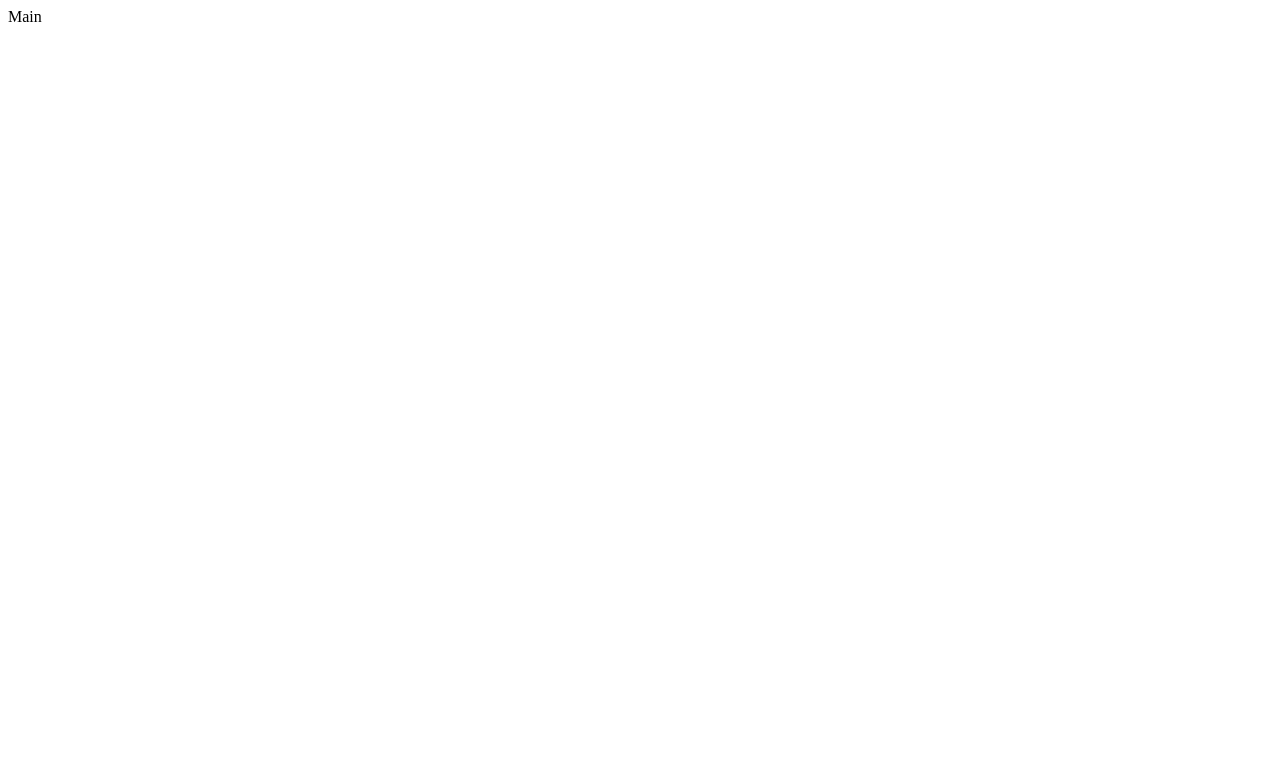
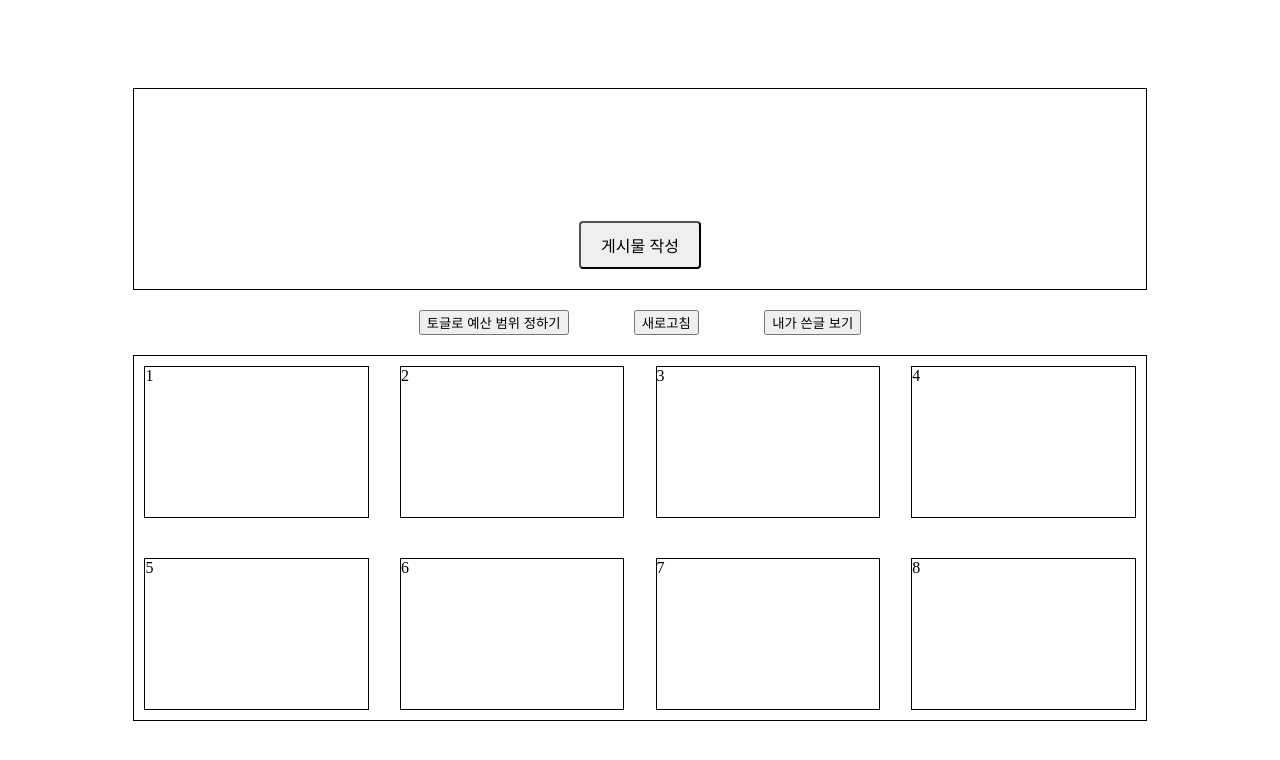
Before and after one commit to Nidurolak/travelproject, a React (Create React App) app: page / in a window 1280 px wide. Shown: the top 760 px of the page. Built offline with nearby package versions, Linux system fonts and the light colour scheme; no server answers.

Commit message:
data.data 잡기 실패

```diff
--- /dev/null
+++ b/src/api/Main.js
@@ -0,0 +1,11 @@
+import axios from "axios";
+
+const randomList = async () => {
+  try {
+    const response = await axios.get("http://sparta-kdh.kro.kr/api/travel");
+    return response;
+  } catch (e) {
+    console.log("showStore", e);
+  }
+};
+export { randomList };
--- a/src/pages/Main.js
+++ b/src/pages/Main.js
@@ -1,7 +1,114 @@
 import React from "react";
+import styled from "styled-components";
+import { useNavigate } from "react-router";
+import { useState } from "react";
+import { useQuery } from "react-query";
+import { randomList } from "../api/Main";
+const Main = () => {
+  const navigate = useNavigate();
+  const items = [
+    1, 2, 3, 4, 5, 6, 7, 8, 9, 10, 11, 12, 13, 14, 15, 16, 17, 18, 19, 20,
+  ];
+  const { isLoading, data } = useQuery("randomlist", randomList);
+  console.log(data);
+  // const { isLoading: lodingOn, data: dataOn } = useQuery(
+  //   "listFliter",
+  //   randomList
+  // );
 
-function Main() {
-  return <div>Main</div>;
-}
+  const [visibleItems, setVisibleItems] = useState(items.slice(0, 8));
+
+  const handleRefresh = () => {
+    const newItems = items.slice(0, Math.floor(Math.random() * 8) + 2);
+    setVisibleItems(newItems);
+  };
+
+  return (
+    <Wrapper>
+      <Box>
+        <Button onClick={() => navigate("/write")}>게시물 작성</Button>
+      </Box>
+      <ButtonsWrapper>
+        <button>토글로 예산 범위 정하기</button>
+        <button onClick={handleRefresh}>새로고침</button>
+        <button>내가 쓴글 보기</button>
+      </ButtonsWrapper>
+      <ItemsWrapper>
+        <TopItems>
+          {visibleItems.slice(0, 4).map((item, index) => (
+            <Item key={index}>{item}</Item>
+          ))}
+        </TopItems>
+        <BottomItems>
+          {visibleItems.slice(4, 8).map((item, index) => (
+            <Item key={index}>{item}</Item>
+          ))}
+        </BottomItems>
+      </ItemsWrapper>
+    </Wrapper>
+  );
+};
+
+const Wrapper = styled.div`
+  display: flex;
+  flex-direction: column;
+  align-items: center;
+`;
+
+const Box = styled.div`
+  position: relative;
+  width: 80%;
+  height: 200px;
+  margin: 0 auto;
+  margin-top: 80px;
+  border: 1px solid black;
+  display: flex;
+  justify-content: center;
+  align-items: flex-end;
+`;
+
+const Button = styled.button`
+  padding: 10px 20px;
+  font-size: 16px;
+  border-radius: 4px;
+  cursor: pointer;
+  margin-bottom: 20px;
+`;
+
+const ButtonsWrapper = styled.div`
+  display: flex;
+  justify-content: space-between; /* 간격 조정 */
+  margin-top: 20px;
+  width: 35%;
+`;
+
+const ItemsWrapper = styled.div`
+  border: 1px solid black;
+  display: flex;
+  flex-direction: column;
+  width: 80%;
+  margin: 20px auto;
+  align-items: stretch;
+`;
+
+const TopItems = styled.div`
+  display: flex;
+  justify-content: space-between;
+  flex-wrap: wrap;
+`;
+
+const BottomItems = styled.div`
+  display: flex;
+  justify-content: space-between;
+  flex-wrap: wrap;
+  margin-top: 20px;
+`;
+
+const Item = styled.div`
+  width: 22%;
+  height: 150px;
+  border: 1px solid black;
+  margin: 10px;
+`;
 
 export default Main;
```
